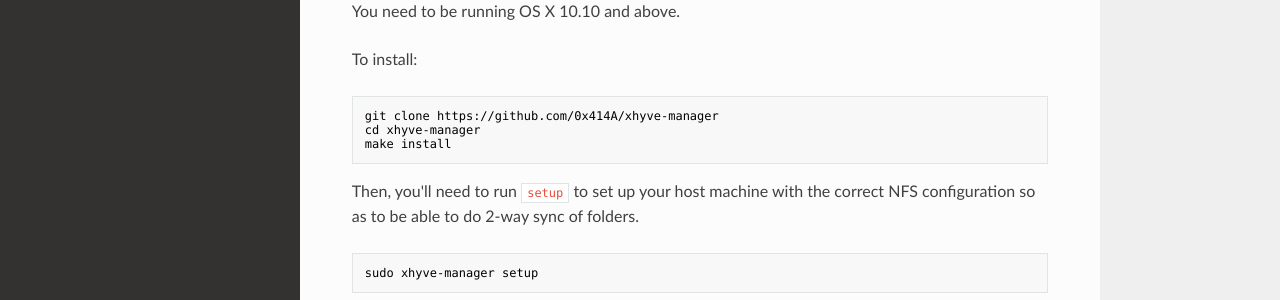
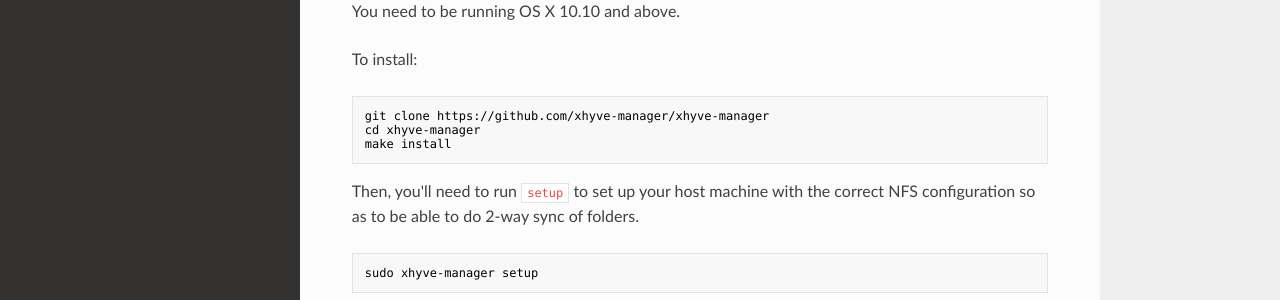
Before and after one commit to xhyve-manager/docs, an MkDocs documentation site: the page built from docs/index.md, in a window 1280 px wide and 1113 px high. Shown: the part 493-793 px from the top of the window. Built offline with MkDocs 1.6.1, drawn with Linux system fonts in a browser that asks for light colours; nearby versions of some CDN libraries; some of the changed lines change nothing that is shown.

Commit message:
Change UR

````diff
--- a/docs/index.md
+++ b/docs/index.md
@@ -17,7 +17,7 @@
 To install:
 
 ``` shell
-git clone https://github.com/0x414A/xhyve-manager
+git clone https://github.com/xhyve-manager/xhyve-manager
 cd xhyve-manager
 make install
 ```
````
